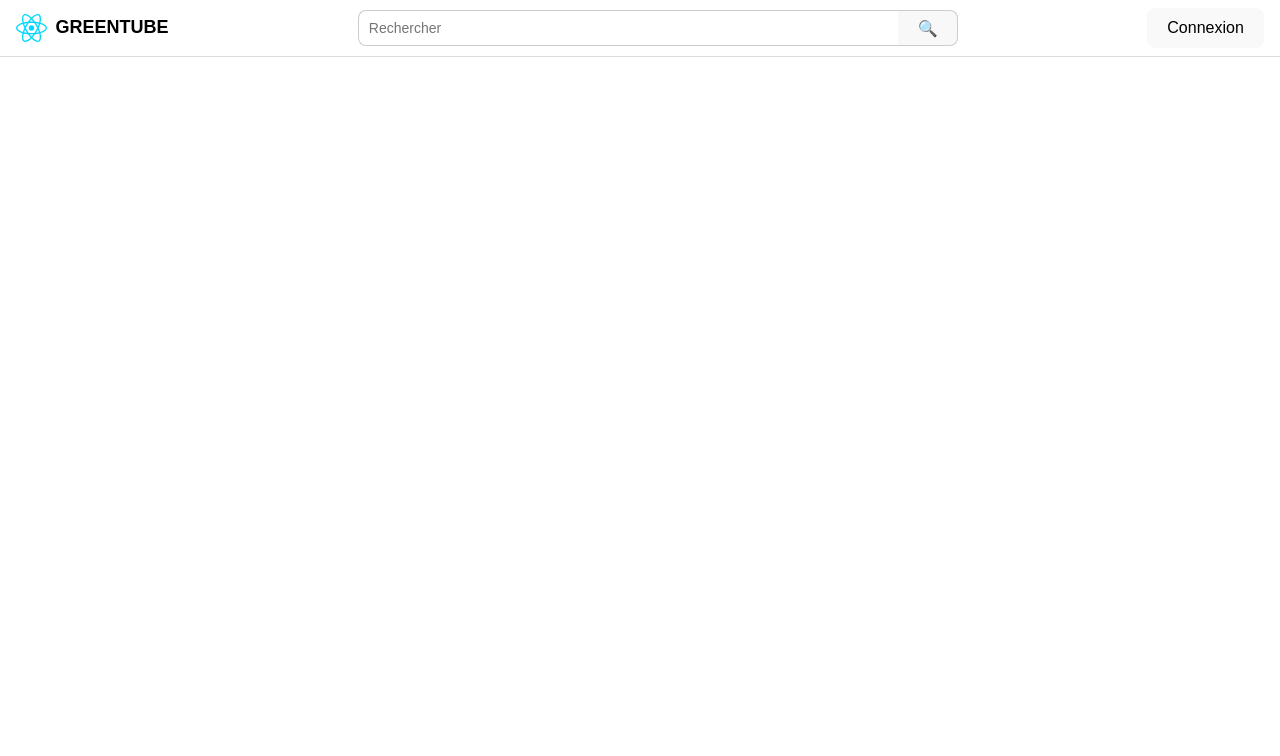
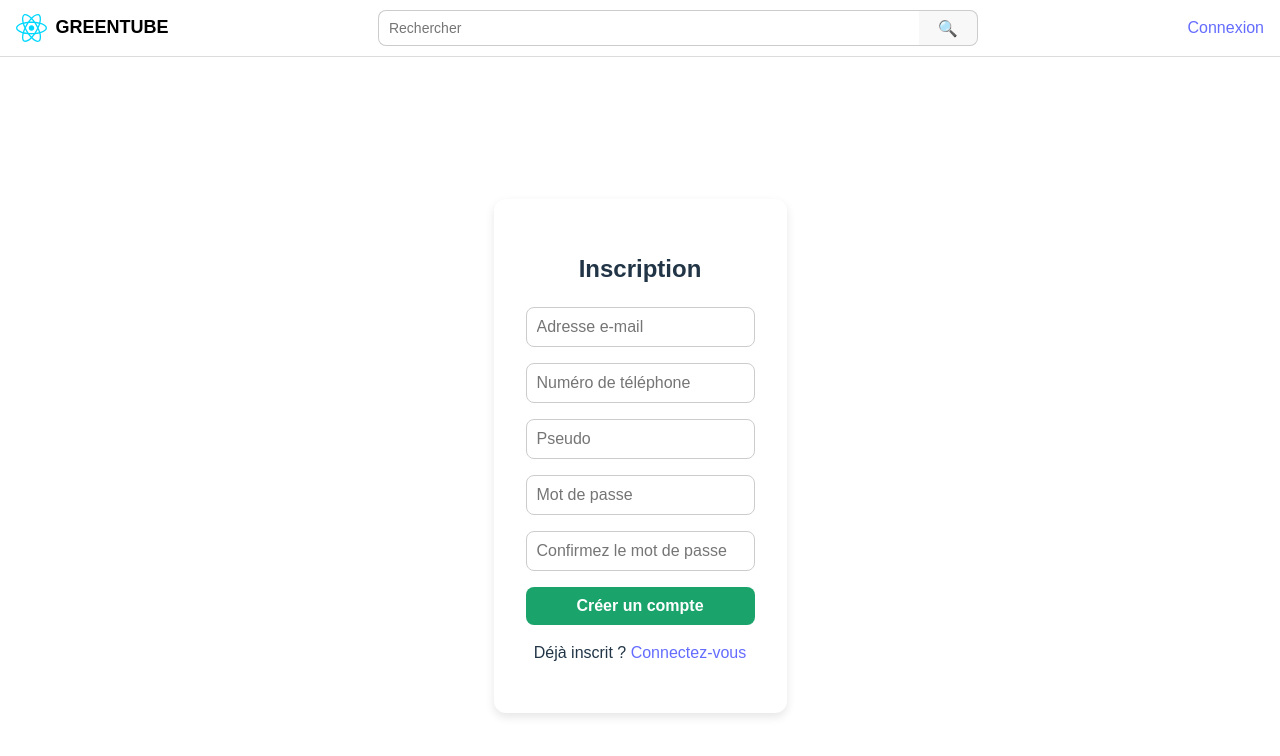
Before and after one commit to UTT-GL03/GreenTube, a React app in the folder frontend/: page /register in a window 1280 px wide. Shown: the top 756 px of the page. Built offline with nearby package versions, Linux system fonts and the light colour scheme; the HTML template or start-up script is replaced by a standard one.

Commit message:
Register et Login V1

```diff
--- a/frontend/src/App.jsx
+++ b/frontend/src/App.jsx
@@ -4,6 +4,8 @@ import Home from './Home'
 //import Video from './Videos'
 import './App.css'
 import Header from './Header'
+import Login from './Login'
+import Register from './Register'
 
 function App() {
   return (
@@ -11,6 +13,8 @@ function App() {
       <Header />
       <Routes>
         <Route path="/" element={<Home/>} />
+        <Route path="/login" element={<Login />} />
+        <Route path="/register" element={<Register />} />
         {/* <Route path="/video" element={<Videos/>} />
         <Route path="/channel" element={<Channels/>} /> */}
       </Routes>
--- /dev/null
+++ b/frontend/src/Auth.css
@@ -0,0 +1,37 @@
+.auth-container {
+  max-width: 400px;
+  margin: 80px auto;
+  padding: 2rem;
+  border-radius: 12px;
+  box-shadow: 0 4px 10px rgba(0,0,0,0.1);
+  background-color: #fff;
+  text-align: center;
+}
+
+.auth-form {
+  display: flex;
+  flex-direction: column;
+  gap: 1rem;
+}
+
+.auth-form input {
+  padding: 10px;
+  border: 1px solid #ccc;
+  border-radius: 8px;
+  font-size: 1rem;
+}
+
+.auth-form button {
+  padding: 10px;
+  border: none;
+  border-radius: 8px;
+  background-color: #1aa36b;
+  color: white;
+  font-weight: bold;
+  cursor: pointer;
+  transition: background 0.2s ease;
+}
+
+.auth-form button:hover {
+  background-color: #178b5a;
+}
--- a/frontend/src/Header.jsx
+++ b/frontend/src/Header.jsx
@@ -27,7 +27,10 @@ function Header() {
         if login => profil = badge pdp link channel
         else => login/register btn link form
         */}
-        <button className="button">Connexion</button>
+        <div className="header-right">
+        <Link to="/login" className="button">Connexion</Link>
+        </div>
+
         {/* <button className="button">Profil</button> */}
       </div>
 
--- /dev/null
+++ b/frontend/src/Login.jsx
@@ -0,0 +1,42 @@
+import { useState } from "react";
+import { Link } from "react-router-dom";
+import "./Auth.css";
+
+function Login() {
+  const [username, setUsername] = useState("");
+  const [password, setPassword] = useState("");
+
+  const handleSubmit = (e) => {
+    e.preventDefault();
+    console.log("Tentative de connexion :", { username, password });
+    // future: appel API backend
+  };
+
+  return (
+    <div className="auth-container">
+      <h2>Connexion</h2>
+      <form onSubmit={handleSubmit} className="auth-form">
+        <input
+          type="text"
+          placeholder="Nom d'utilisateur"
+          value={username}
+          onChange={(e) => setUsername(e.target.value)}
+          required
+        />
+        <input
+          type="password"
+          placeholder="Mot de passe"
+          value={password}
+          onChange={(e) => setPassword(e.target.value)}
+          required
+        />
+        <button type="submit">Se connecter</button>
+      </form>
+      <p>
+        Pas encore de compte ? <Link to="/register">Inscrivez-vous</Link>
+      </p>
+    </div>
+  );
+}
+
+export default Login;
--- /dev/null
+++ b/frontend/src/Register.jsx
@@ -0,0 +1,80 @@
+import { useState } from "react";
+import { Link } from "react-router-dom";
+import "./Auth.css";
+
+function Register() {
+  const [formData, setFormData] = useState({
+    email: "",
+    phone: "",
+    username: "",
+    password: "",
+    confirmPassword: "",
+  });
+
+  const handleChange = (e) => {
+    setFormData({ ...formData, [e.target.name]: e.target.value });
+  };
+
+  const handleSubmit = (e) => {
+    e.preventDefault();
+    if (formData.password !== formData.confirmPassword) {
+      alert("Les mots de passe ne correspondent pas !");
+      return;
+    }
+    console.log("Nouvel utilisateur :", formData);
+    // future: envoi vers backend
+  };
+
+  return (
+    <div className="auth-container">
+      <h2>Inscription</h2>
+      <form onSubmit={handleSubmit} className="auth-form">
+        <input
+          type="email"
+          name="email"
+          placeholder="Adresse e-mail"
+          value={formData.email}
+          onChange={handleChange}
+          required
+        />
+        <input
+          type="tel"
+          name="phone"
+          placeholder="Numéro de téléphone"
+          value={formData.phone}
+          onChange={handleChange}
+        />
+        <input
+          type="text"
+          name="username"
+          placeholder="Pseudo"
+          value={formData.username}
+          onChange={handleChange}
+          required
+        />
+        <input
+          type="password"
+          name="password"
+          placeholder="Mot de passe"
+          value={formData.password}
+          onChange={handleChange}
+          required
+        />
+        <input
+          type="password"
+          name="confirmPassword"
+          placeholder="Confirmez le mot de passe"
+          value={formData.confirmPassword}
+          onChange={handleChange}
+          required
+        />
+        <button type="submit">Créer un compte</button>
+      </form>
+      <p>
+        Déjà inscrit ? <Link to="/login">Connectez-vous</Link>
+      </p>
+    </div>
+  );
+}
+
+export default Register;
```
